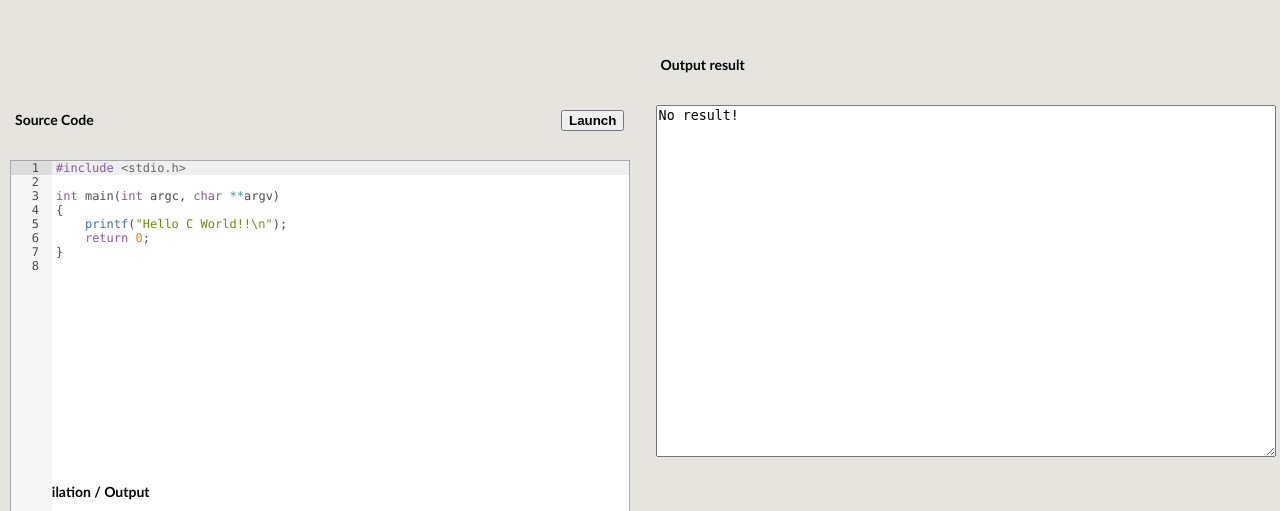
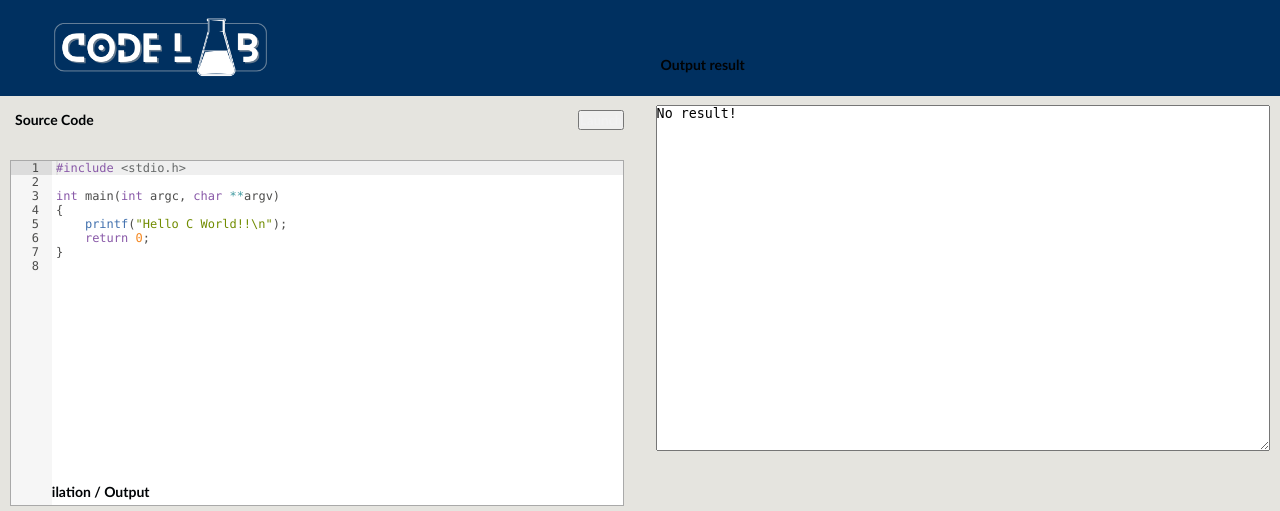
Before and after one commit to GordonChen19/CodeLab-Source-Code, a Flask app: page /session/1/C in a window 1280 px wide. Shown: the top 511 px of the page. Run offline with Flask 3, Linux system fonts and the light colour scheme; a user stored in the database is signed in.

Commit message:
code editor nav bar

```diff
--- a/Website/static/css/editor.css
+++ b/Website/static/css/editor.css
@@ -110,3 +110,27 @@
 .hidden {
     display: none;
 }
+
+
+
+.navbar {
+    background-color: #003060;
+    height: 12vh;
+    width: 100%;
+    display: flex;
+    justify-content: space-between;
+    align-items: center;
+  }
+
+  .logoheader {
+    display: flex;
+    justify-content: center;
+    align-items: center;
+    text-decoration: none;
+    margin-left: 30px;
+  }
+
+  .logoheader img {
+    height: 10vh;
+    margin-right: 5px;
+  }
--- a/Website/templates/code_editor.html
+++ b/Website/templates/code_editor.html
@@ -1,4 +1,16 @@
-<!DOCTYPE html>
+{% block content%}
+
+  <head>
+    <link rel="stylesheet" href="{{url_for("static",filename="css/login.css")}}">
+  </head>
+
+  <nav class="navbar">
+    <a style="text-decoration: none" class="logoheader" href="/">
+      <img src="{{url_for("static", filename="CodeLabLogo.png")}}">
+    </a>
+  </nav>
+
+
 <html lang="fr">
     <head>
         <title>WebDevTools</title>
@@ -79,3 +91,5 @@
         </script>
     </body>
 </html>
+
+{% endblock %}
```
